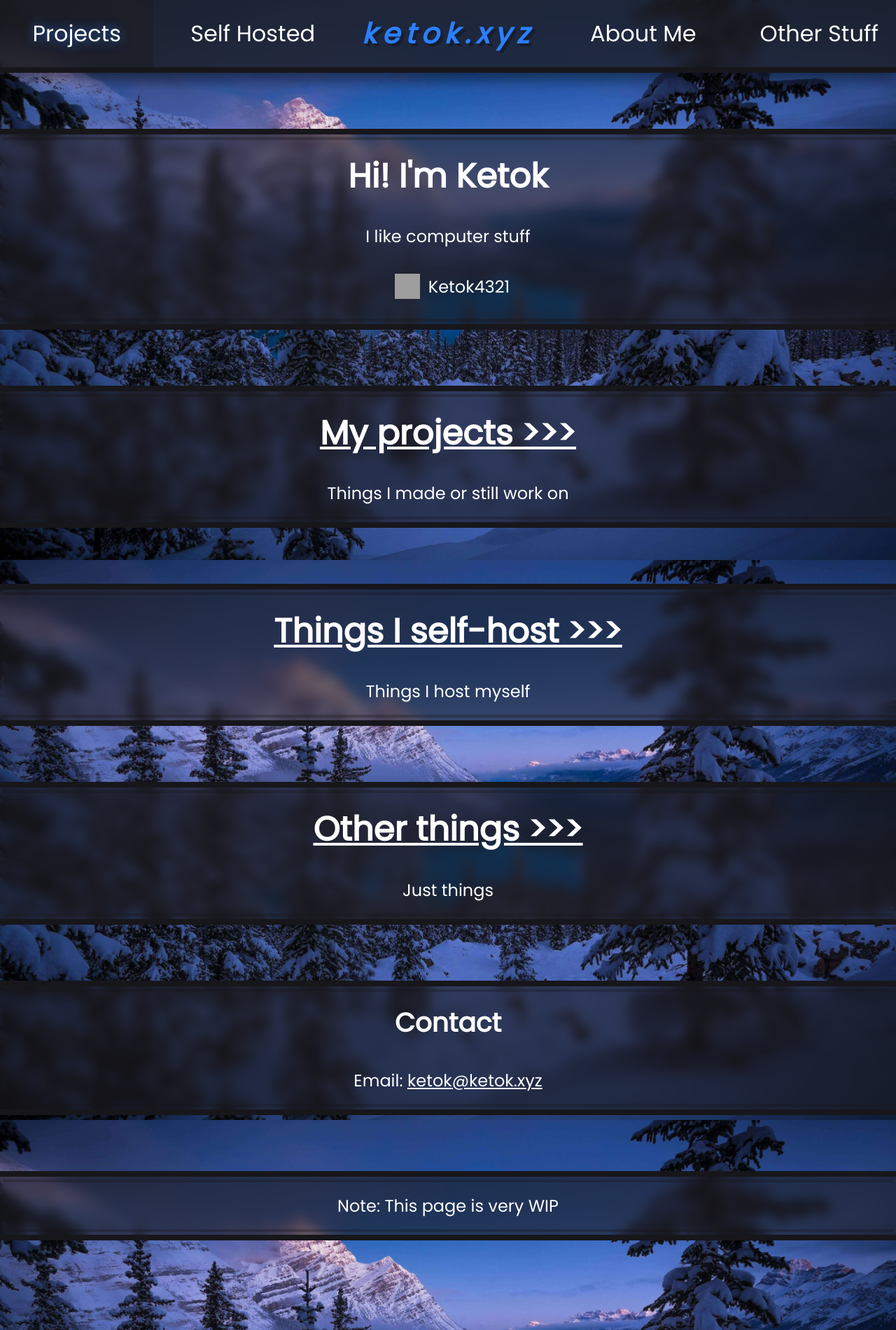
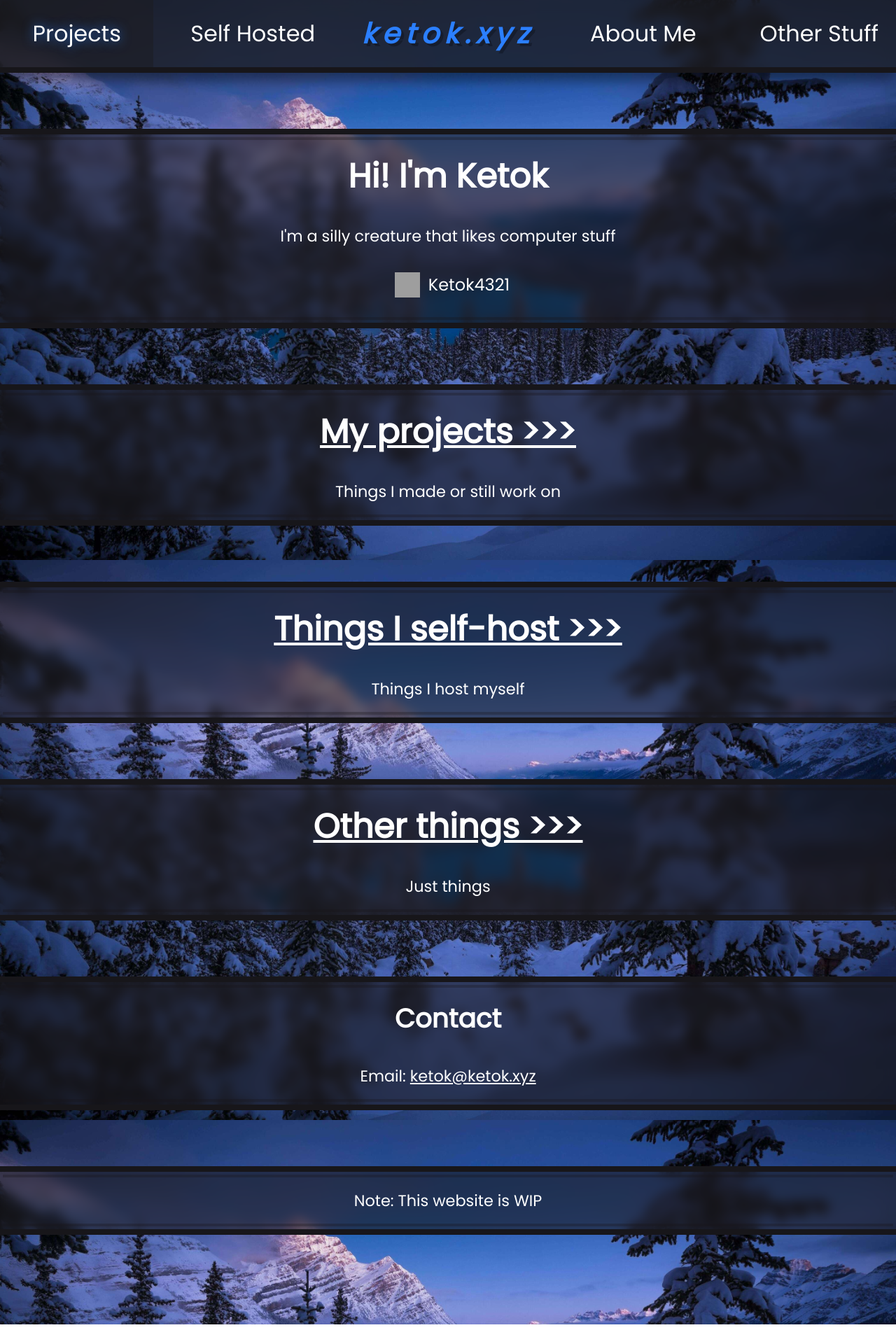
Before and after one commit to Ketok4321/website, a SvelteKit app: page / in a window 1280 px wide. Shown: the whole page at 70% size. Built offline with nearby package versions, Linux system fonts and the light colour scheme; grey boxes are pictures that could not be loaded.

Commit message:
Small improvements

```diff
--- a/src/lib/components/Box.svelte
+++ b/src/lib/components/Box.svelte
@@ -19,7 +19,7 @@
 
     .contents {
         width: 90%;
-        max-width: 40em;
+        max-width: 25em;
         margin: 0.5em auto;
 
         text-align: center;
@@ -39,7 +39,7 @@
 
         > :global(p) {
             margin: 1em auto;
-            font-size: 0.75em;
+            font-size: 0.7em;
         }
     }
 
--- a/src/routes/+page.svelte
+++ b/src/routes/+page.svelte
@@ -10,7 +10,7 @@
 
 <Box>
 	<h1>Hi! I'm Ketok</h1>
-	<p>I like computer stuff</p>
+	<p>I'm a silly creature that likes computer stuff</p>
 
 	<Flex type="vertical">
 		<Link href="https://github.com/Ketok4321" label="Ketok4321" icon="github/f0f0f0" alt="github"/>
@@ -38,5 +38,5 @@
 </Box>
 
 <Box>
-	<p>Note: This page is very WIP</p>
+	<p>Note: This website is WIP</p>
 </Box>
--- a/src/routes/projects/+page.svelte
+++ b/src/routes/projects/+page.svelte
@@ -39,7 +39,7 @@
 <Box>
 	<Title title="Wilderness" subtitle="Development paused" />
 	<p>
-		A minecraft mod that enhances minecraft's forests by adding new, wilder variants of them, like old growth forest, or mixed forest.
+		A minecraft mod that enhances minecraft's forests by adding new, wilder variants of them.
 	</p>
 	<Flex type="horizontal">
 		<Link href="https://github.com/Ketok4321/wilderness" label="Repo" icon="github/f0f0f0" alt="github"/>
@@ -49,7 +49,7 @@
 <Box>
 	<Title title="The end" subtitle="That's all" />
 	<p>
-		Well, I have also created a few other small things, and made some minor contributions to other projects, but I don't think they are that noteworthy.
-		If you want to see them, you can check my <a href="https://github.com/Ketok4321">GitHub</a> profile.
+		I have also created a few other small things, and made some minor contributions to a few FOSS projects, but I don't think they are that noteworthy.<br>
+		If you want to see them, you can check out my <a href="https://github.com/Ketok4321">GitHub</a> profile.
 	</p>
 </Box>
--- a/src/routes/self_hosted/+page.svelte
+++ b/src/routes/self_hosted/+page.svelte
@@ -16,8 +16,8 @@
 <Box>
 	<Title title="Container registry"/>
 	<p>
-		I host my own docker container regsitry at reg.ketok.xyz.<br>
-		At the time of writing this, the only image hosted there is for my discord bot, but there will be more in the future.
+		I host my own docker regsitry at reg.ketok.xyz.<br>
+		At the time of writing this, the only image hosted there is for my discord bot.
 	</p>
 </Box>
 
@@ -33,7 +33,7 @@
 <Box>
 	<Title title="The end"/>
 	<p>
-		I actually self-host a few more things, but a lot of them are just for myself and my friends.<br>
+		I actually self-host a few more things, but a lot of them are just for me and my friends.<br>
 		There will be more stuff on this page in the future tho.
 	</p>
 </Box>
```
